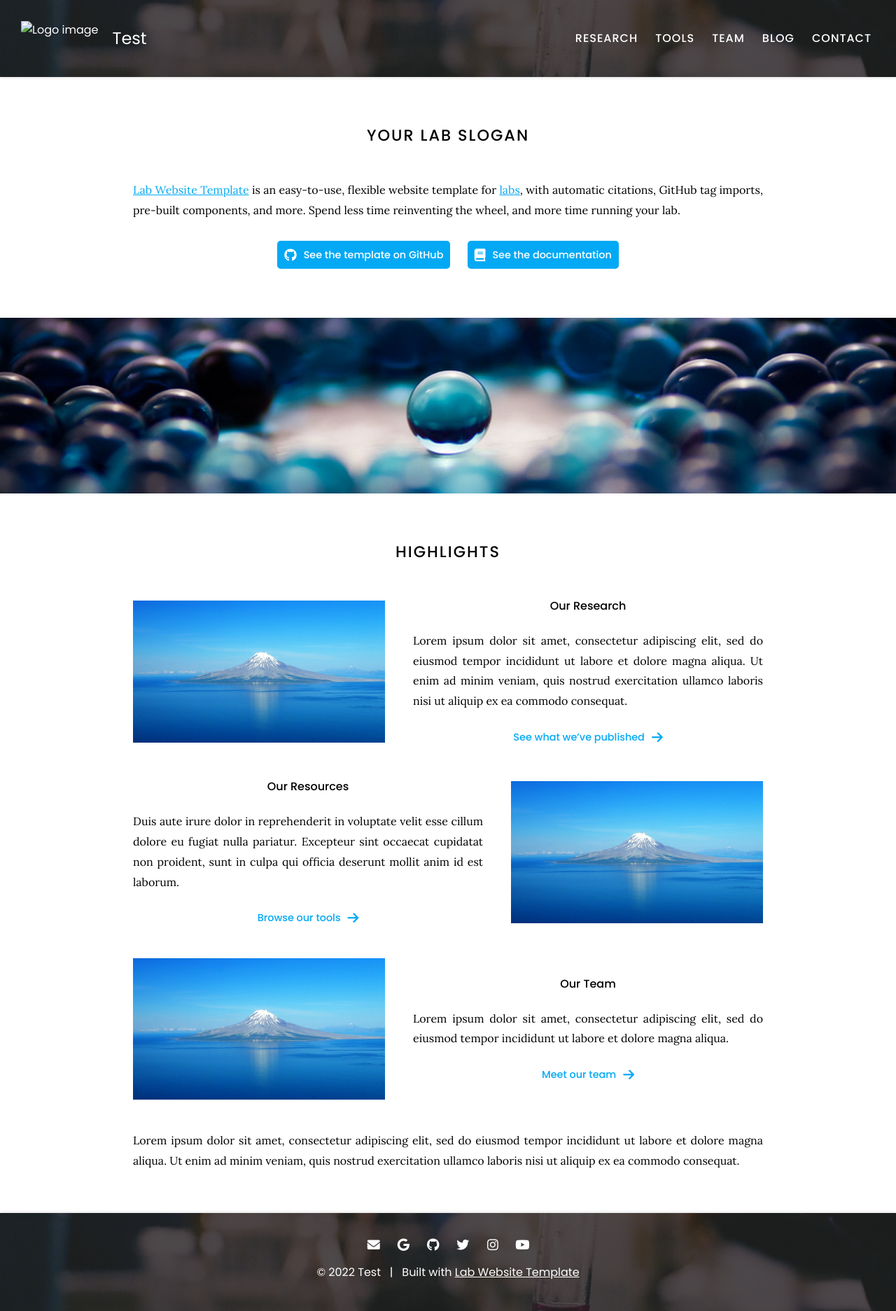
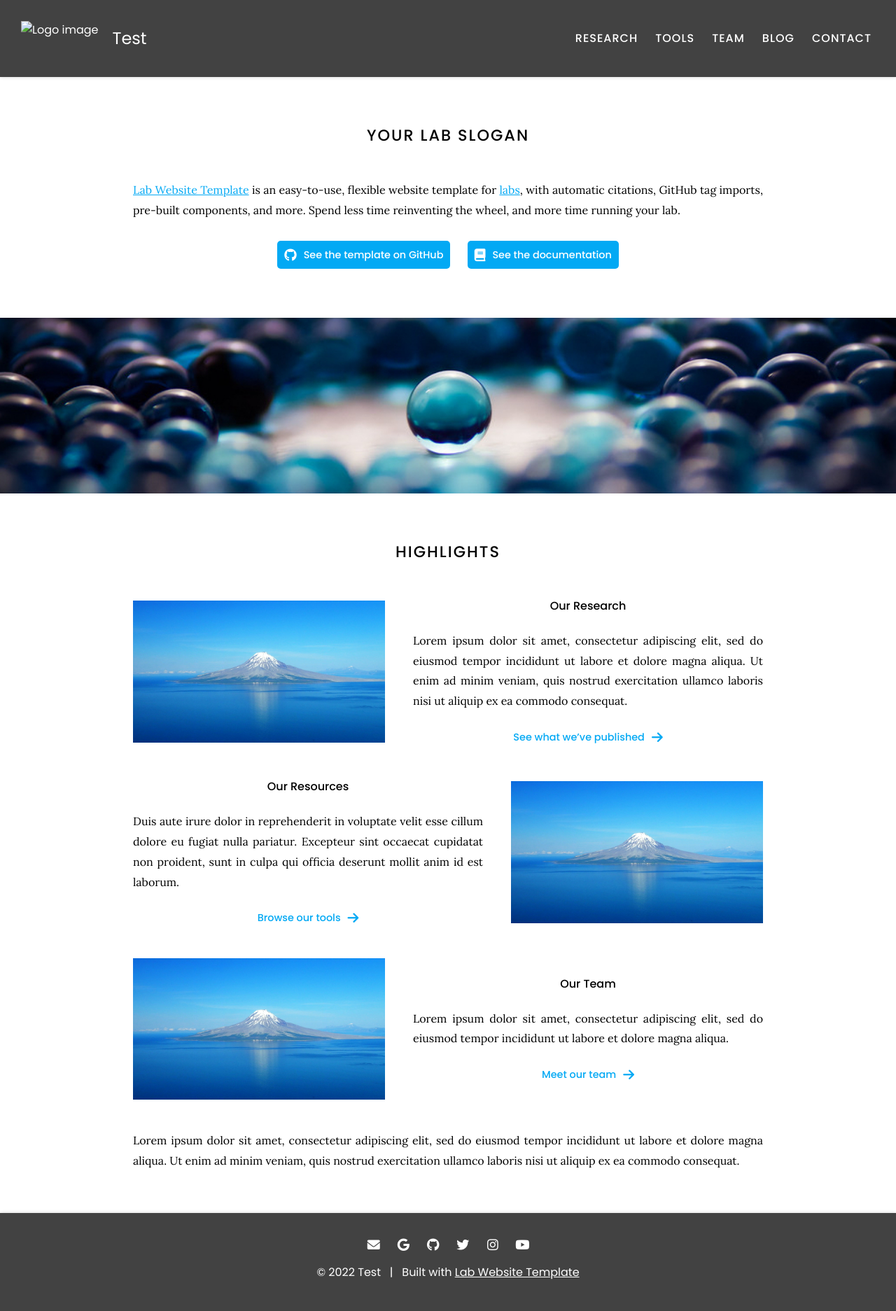
Before and after one commit to juergen-pfeffermann/website, a Jekyll site: the page built from index.md, in a window 1280 px wide. Shown: the whole page at 70% size. Built offline with Jekyll 4.4.1, drawn with Linux system fonts in a browser that asks for light colours.

Commit message:
Update _config.yaml

```diff
--- a/_config.yaml
+++ b/_config.yaml
@@ -3,8 +3,8 @@
 # site properties and page defaults
 title: Test
 description: Will that work?
-header: images/background.jpg
-footer: images/background.jpg
+header: none
+footer: none
 baseurl: /website
 
 # site social media and other links
```
